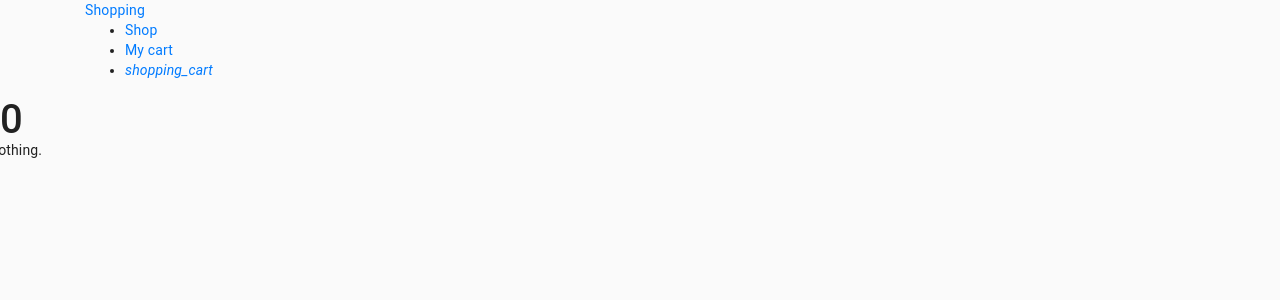
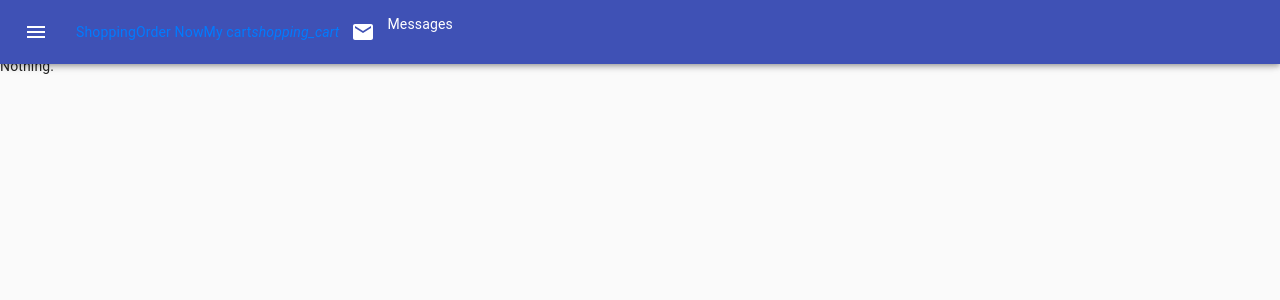
Before and after one commit to ashfaqhaq/redux-task, a React (Create React App) app: page /cart in a window 1280 px wide. Shown: the top 300 px of the page. Built offline with nearby package versions, Linux system fonts and the light colour scheme.

Commit message:
cart badge wokring

```diff
--- a/src/components/Cart.js
+++ b/src/components/Cart.js
@@ -70,8 +70,8 @@ const handleAddQuantity = (id)=>{
                          <Button size="small" variant = "contained" color="primary" onClick={()=>{handleAddQuantity(item.id)}} startIcon={<ExposurePlus1Icon/>}>
                             Add
                           </Button>
-                          <Button size="small" color="secondary" variant = "contained"  onClick={()=>{handleSubtractQuantity(item.id)}} startIcon={<ExposureNeg1Icon/> }>
-                          Remove
+                          <Button size="small" color="secondary" variant = "contained"  onClick={()=>{handleSubtractQuantity(item.id)}} startIcon={<ExposureNeg1Icon/>}>
+                           Remove
                         </Button>
 
 
@@ -93,13 +93,16 @@ const handleAddQuantity = (id)=>{
 
         <CssBaseline />
         <h1> {props.total}</h1>
-        <Grid container item xs={12} spacing={3}>
+         <div style={{ padding: 20 }}>
+         <Grid container spacing={1}>
+        <Grid container item xs={12} spacing={5}>
 
 
        {addedItems}
 
   </Grid>
-
+  </Grid>
+  </div>
         {/*  {addedItems.map((item) => {
         //     <Typography component="div" style={{ backgroundColor: '#cfe8fc', height: '100vh' }} >
         //     {item}
--- a/src/components/Navbar.js
+++ b/src/components/Navbar.js
@@ -1,21 +1,60 @@
 import React from 'react';
 import { Link } from 'react-router-dom'
- const Navbar = ()=>{
+import { connect } from 'react-redux'
+// import React from 'react';
+import { makeStyles } from '@material-ui/core/styles';
+import AppBar from '@material-ui/core/AppBar';
+import Toolbar from '@material-ui/core/Toolbar';
+import Typography from '@material-ui/core/Typography';
+import Button from '@material-ui/core/Button';
+import IconButton from '@material-ui/core/IconButton';
+import MenuIcon from '@material-ui/icons/Menu';
+import Badge from '@material-ui/core/Badge';
+import MailIcon from '@material-ui/icons/Mail';
+
+const useStyles = makeStyles((theme) => ({
+    root: {
+      flexGrow: 1,
+    },
+    menuButton: {
+      marginRight: theme.spacing(2),
+    },
+    title: {
+      flexGrow: 1,
+    },
+  }));
+
+ const Navbar = (props)=>{
+    const classes = useStyles();
     return(
-            <nav className="nav-wrapper">
-                <div className="container">
-                    <Link to="/" className="brand-logo">Shopping</Link>
+        <div className={classes.root}>
+      <AppBar position="fixed">
+        <Toolbar>
+          <IconButton edge="start" className={classes.menuButton} color="inherit" aria-label="menu">
+            <MenuIcon />
+          </IconButton>
 
-                    <ul className="right">
-                        <li><Link to="/">Shop</Link></li>
-                        <li><Link to="/cart">My cart</Link></li>
-                        <li><Link to="/cart"><i className="material-icons">shopping_cart</i></Link></li>
-                    </ul>
-                </div>
-            </nav>
+          <Link to="/" className="brand-logo">Shopping</Link>
+          <Link to="/">Order Now</Link>
+                        <Link to="/cart">My cart</Link>
+                        <Link to="/cart"><i className="material-icons">shopping_cart</i></Link>
 
+          <IconButton aria-label="show 4 new mails" color="inherit">
+          <Badge badgeContent={props.items} color="secondary">
+            <MailIcon />
+          </Badge>
+        </IconButton>
+        <p>Messages</p>
 
+        </Toolbar>
+      </AppBar>
+    </div>
     )
 }
+const mapStateToProps = (state)=>{
+    return {
+      items: state.cartItems
+    }
+  }
 
-export default Navbar
+export default connect(mapStateToProps)(Navbar)
```
